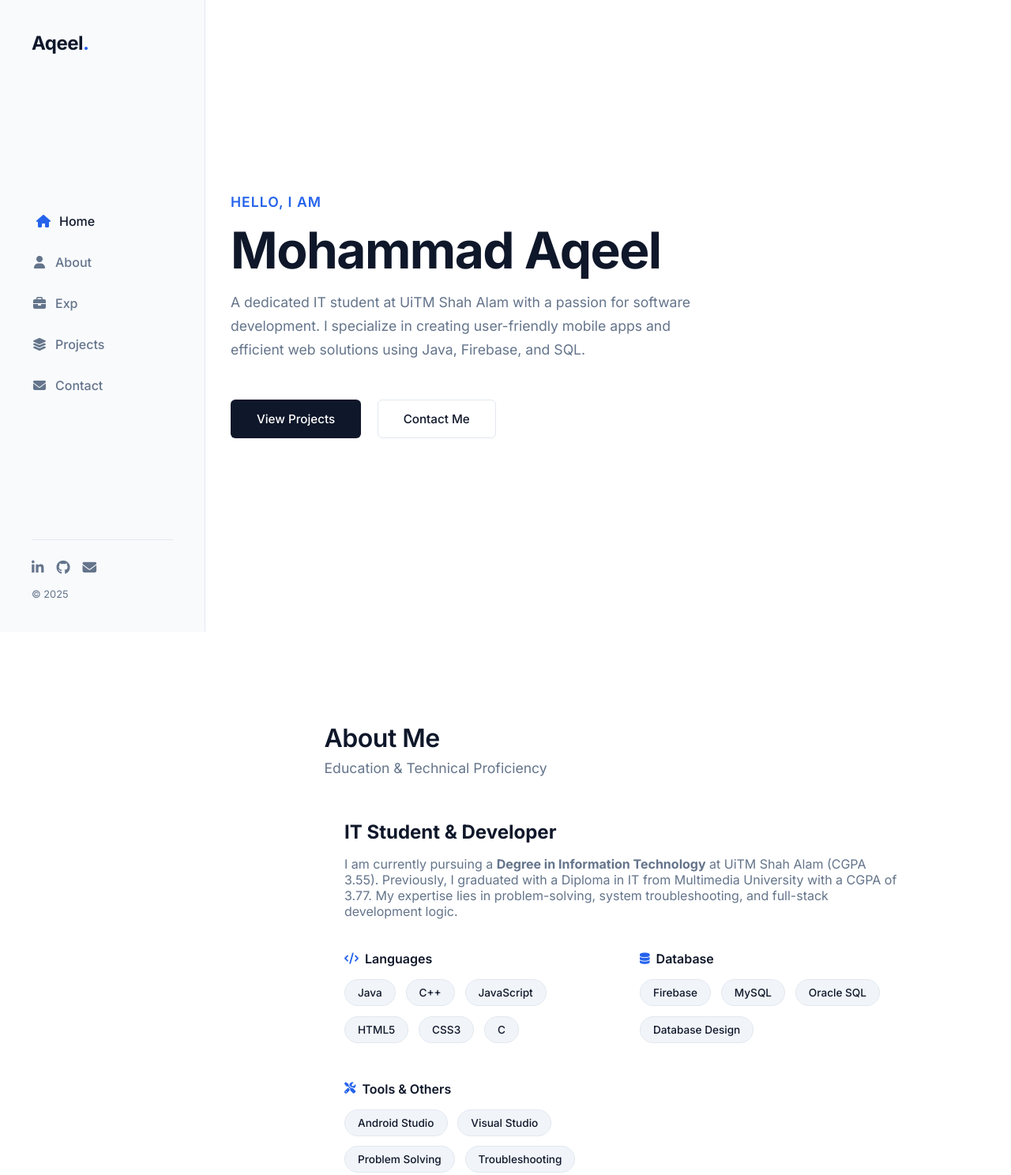
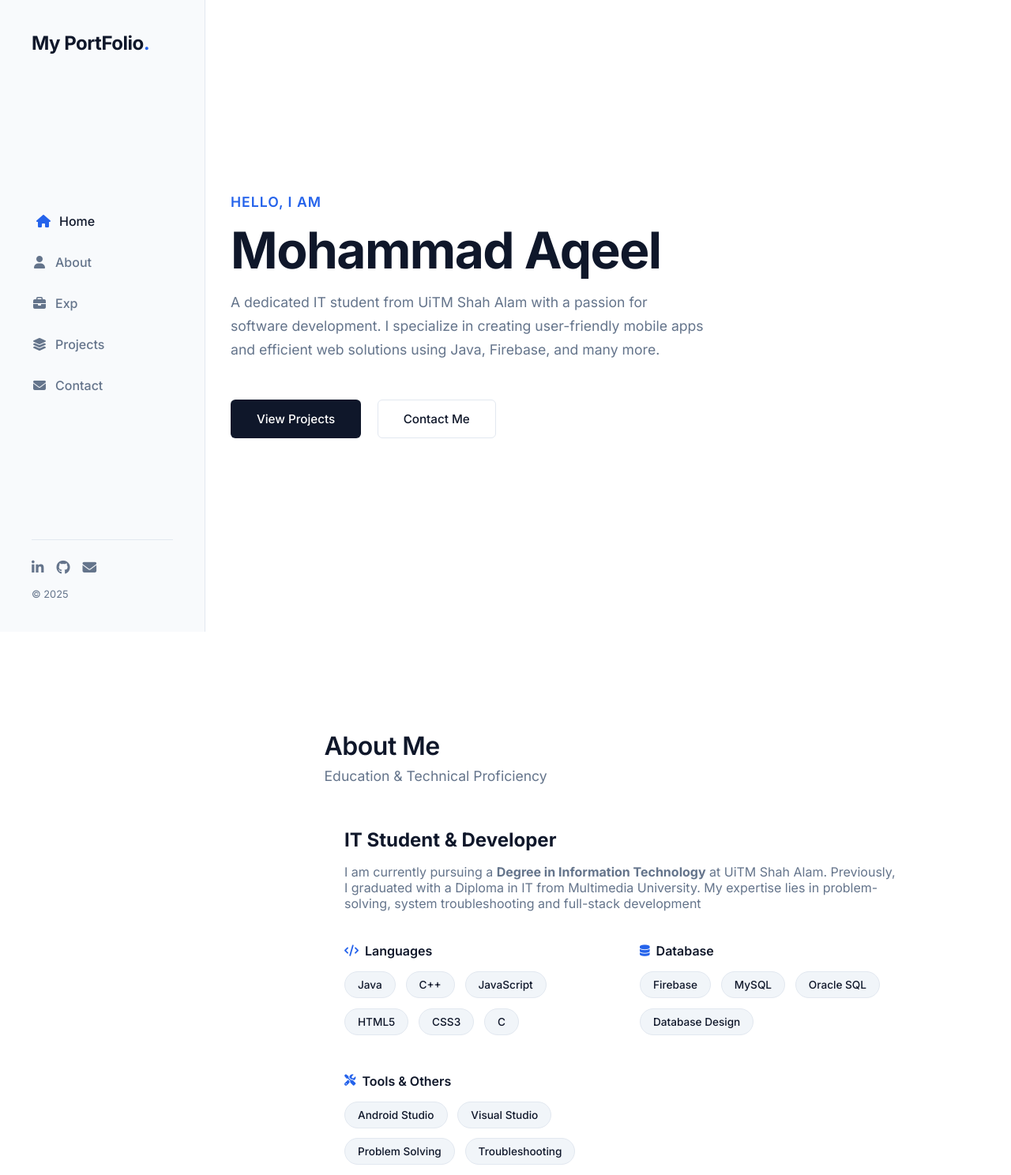
Before and after one commit to Aqeel81102/portfolio, a plain HTML site: page index.html in a window 1280 px wide. Shown: the top 1488 px of the page at 79% size. Drawn offline with Linux system fonts and the light colour scheme.

Commit message:
Update index.html

```diff
--- a/index.html
+++ b/index.html
@@ -20,7 +20,7 @@
 
     <nav class="navigation-bar">
         <div class="desktop-brand">
-            <a href="#" class="logo">Aqeel<span>.</span></a>
+            <a href="#" class="logo">My PortFolio<span>.</span></a>
         </div>
 
         <ul class="nav-links">
@@ -48,8 +48,8 @@
                 <span class="greeting">Hello, I am</span>
                 <h1>Mohammad Aqeel</h1>
                 <p class="description">
-                    A dedicated IT student at UiTM Shah Alam with a passion for software development.
-                    I specialize in creating user-friendly mobile apps and efficient web solutions using Java, Firebase, and SQL.
+                    A dedicated IT student from UiTM Shah Alam with a passion for software development.
+                    I specialize in creating user-friendly mobile apps and efficient web solutions using Java, Firebase, and many more.
                 </p>
                 <div class="cta-group">
                     <a href="#portfolio" class="btn btn-primary">View Projects</a>
@@ -68,9 +68,9 @@
                 <div class="about-text">
                     <h3>IT Student & Developer</h3>
                     <p>
-                        I am currently pursuing a <strong>Degree in Information Technology</strong> at UiTM Shah Alam (CGPA 3.55).
-                        Previously, I graduated with a Diploma in IT from Multimedia University with a CGPA of 3.77.
-                        My expertise lies in problem-solving, system troubleshooting, and full-stack development logic.
+                        I am currently pursuing a <strong>Degree in Information Technology</strong> at UiTM Shah Alam.
+                        Previously, I graduated with a Diploma in IT from Multimedia University.
+                        My expertise lies in problem-solving, system troubleshooting and full-stack development
                     </p>
 
                     <div class="skills-grid">
@@ -146,7 +146,7 @@
                     <div class="card-info">
                         <h3>ElderHero</h3>
                         <p class="category">Android & Web Admin</p>
-                        <p class="excerpt">A mobile app connecting families with caretakers. Includes a web dashboard, real-time chat, and Firebase authentication.</p>
+                        <p class="excerpt">A mobile app connecting families with caretakers. Includes a web dashboard, real-time chat and Firebase authentication.</p>
                         <a href="#" class="read-more" data-project="elderhero">View Details <i class="fas fa-arrow-right"></i></a>
                     </div>
                 </div>
@@ -170,7 +170,7 @@
                     <div class="card-info">
                         <h3>SwimHub</h3>
                         <p class="category">Web Application</p>
-                        <p class="excerpt">A comprehensive management system tracking swimming schedules, student progress, and instructor assignments.</p>
+                        <p class="excerpt">A comprehensive management system tracking swimming schedules, student progress and instructor assignments.</p>
                         <a href="#" class="read-more" data-project="swimhub">View Details <i class="fas fa-arrow-right"></i></a>
                     </div>
                 </div>
```
